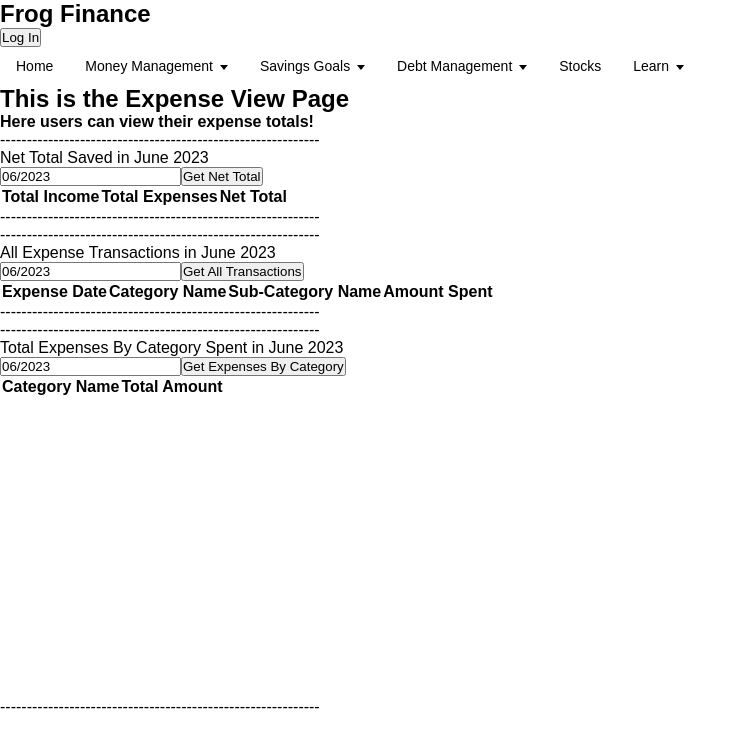
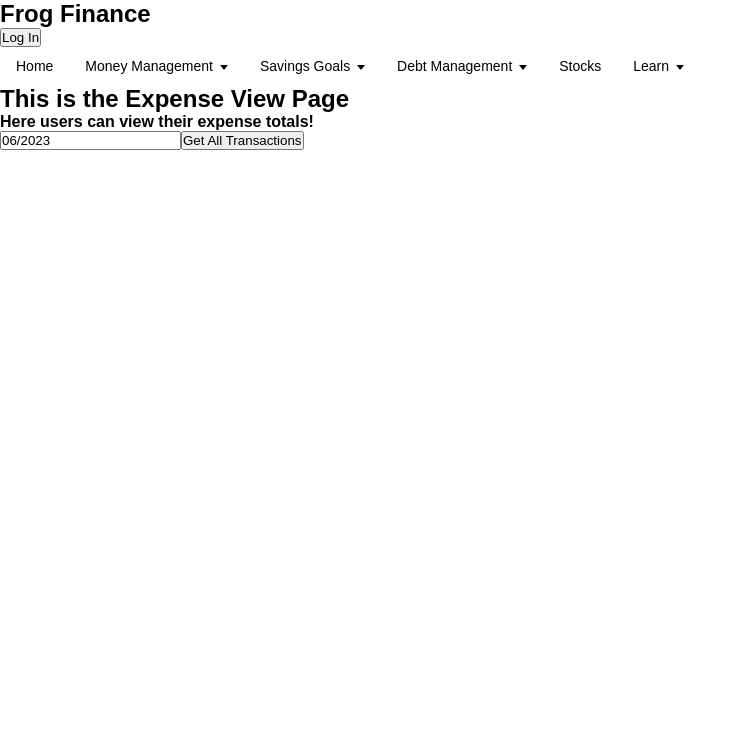
Before and after one commit to Shamayal/frog-finance, a React (Create React App) app in the folder frontend/client/: page /money/expenses/view in a window 1280 px wide. Shown: the top 748 px of the page, without its empty margins (0-746 px from the left). Built offline with nearby package versions, Linux system fonts and the light colour scheme.

Commit message:
modularized select date for view expenses

```diff
--- a/frontend/client/src/components/budget/ViewNetTotal.jsx
+++ b/frontend/client/src/components/budget/ViewNetTotal.jsx
@@ -1,38 +1,45 @@
 import React, { useState } from 'react';
 import { useExpensesHook } from '../../hooks/expenses';
-import DatePicker from 'react-datepicker';
+// import DatePicker from 'react-datepicker';
 import 'react-datepicker/dist/react-datepicker.css';
 
-const ViewNetTotal = () => {
-  const [startDate, setStartDate] = useState(new Date());
+const ViewNetTotal = (props) => {
+  // const [startDate, setStartDate] = useState(new Date());
 
-  function getMonth(startDate) {
-    const months = ['January', 'February', 'March', 'April', 'May', 'June', 'July', 'August', 'September', 'October', 'November', 'December'];
-    const monthIndex = startDate.getMonth();
-    return months[monthIndex];
-  }
+  // function getMonth(startDate) {
+  //   const months = ['January', 'February', 'March', 'April', 'May', 'June', 'July', 'August', 'September', 'October', 'November', 'December'];
+  //   const monthIndex = startDate.getMonth();
+  //   return months[monthIndex];
+  // }
 
-  const month = getMonth(startDate);
-  const year = startDate.getFullYear();
-  console.log(month, year)
+  // const month = getMonth(startDate);
+  // const year = startDate.getFullYear();
+  // console.log(month, year)
 
   // create a useHook for date that returns variables as seen in comment below
   // const {date, setDate, month, year} = useDateMonthYear()
 
-  const { viewNetTotal, netTotal } = useExpensesHook();
+  // const { viewNetTotal, netTotal } = useExpensesHook();
 
-  const handleClick = (event) => {
-    event.preventDefault()
-    viewNetTotal(startDate);
-  }
+  // console.log(props)
+  // viewNetTotal(startDate.startDate)
+
+  // if (startDate) {
+  //   viewNetTotal(startDate.startDate)
+  // }
+
+  // const handleClick = () => {
+  //   event.preventDefault()
+  //   viewNetTotal(startDate)
+  // }
   // variable to derive month and year, can display and pass to function on line 60 in expenses.js
 
   return (
     <div>
       <div>------------------------------------------------------------</div>
-      <p>Net Total Saved in {month} {year}</p>
+      <p>Net Total Saved in {props.month} {props.year}</p>
 
-      <DatePicker
+      {/* <DatePicker
         selected={startDate}
         onChange={(date) => setStartDate(date)}
         dateFormat="MM/yyyy"
@@ -40,7 +47,7 @@ const ViewNetTotal = () => {
         showFullMonthYearPicker
         showFourColumnMonthYearPicker
       />
-      <button type="submit" onClick={handleClick}> Get Net Total </button>
+      <button type="submit" onClick={handleClick}> Get Net Total </button> */}
 
       <table>
         <thead>
@@ -51,13 +58,12 @@ const ViewNetTotal = () => {
           </tr>
         </thead>
         <tbody>
-          {netTotal.map((total, index) => (
+          {props.netTotal.map((total, index) => (
             <tr key={`${total.user_id}_${index}`}>
 
               <td>${Number(total.total_income).toLocaleString()}</td>
               <td>-${Number(total.total_expenses).toLocaleString()}</td>
               <td>{total.net_total >= 0 ? `$${Number(total.net_total).toLocaleString()}` : `-$${Math.abs(Number(total.net_total)).toLocaleString()}`}</td>
-
             </tr>
           ))}
         </tbody>
--- a/frontend/client/src/components/budget/expenses/ViewExpensesByCategory.jsx
+++ b/frontend/client/src/components/budget/expenses/ViewExpensesByCategory.jsx
@@ -6,28 +6,29 @@ import { Chart as ChartJS, ArcElement, Tooltip, Legend } from 'chart.js';
 import { Pie } from 'react-chartjs-2';
 import "./ViewExpensesByCategory.css";
 
-const ViewExpensesByCategory = () => {
-  const [startDate, setStartDate] = useState(new Date());
+const ViewExpensesByCategory = (props) => {
+  console.log(props)
+  // const [startDate, setStartDate] = useState(new Date());
 
-  const months = ['January', 'February', 'March', 'April', 'May', 'June', 'July', 'August', 'September', 'October', 'November', 'December'];
+  // const months = ['January', 'February', 'March', 'April', 'May', 'June', 'July', 'August', 'September', 'October', 'November', 'December'];
 
-  function getMonth(startDate) {
-    const monthIndex = startDate.getMonth();
-    return months[monthIndex];
-  }
+  // function getMonth(startDate) {
+  //   const monthIndex = startDate.getMonth();
+  //   return months[monthIndex];
+  // }
 
-  const month = getMonth(startDate);
-  const year = startDate.getFullYear();
-  console.log(month, year)
+  // const month = getMonth(startDate);
+  // const year = startDate.getFullYear();
+  // console.log(month, year)
 
-  const { viewExpensesByCategory, expensesByCategory } = useExpensesHook();
+  // const { viewExpensesByCategory, expensesByCategory } = useExpensesHook();
 
-  const handleClick = (event) => {
-    event.preventDefault()
-    viewExpensesByCategory(startDate)
-  }
+  // const handleClick = (event) => {
+  //   event.preventDefault()
+  //   viewExpensesByCategory(startDate)
+  // }
 
-  const sortedExpensesByCategory = [...expensesByCategory].sort((a, b) => {
+  const sortedExpensesByCategory = [...(props.expensesByCategory)].sort((a, b) => {
     return b.total_amount - a.total_amount;
   });
 
@@ -71,9 +72,9 @@ const ViewExpensesByCategory = () => {
   return (
     <div>
       <div>------------------------------------------------------------</div>
-      <p>Total Expenses By Category Spent in {month} {year}</p>
+      <p>Total Expenses By Category Spent in {props.month} {props.year}</p>
 
-      <DatePicker
+      {/* <DatePicker
         selected={startDate}
         onChange={(date) => setStartDate(date)}
         dateFormat="MM/yyyy"
@@ -81,7 +82,7 @@ const ViewExpensesByCategory = () => {
         showFullMonthYearPicker
         showFourColumnMonthYearPicker
       />
-      <button type="submit" onClick={handleClick}> Get Expenses By Category </button>
+      <button type="submit" onClick={handleClick}> Get Expenses By Category </button> */}
 
       <table>
         <thead>
--- a/frontend/client/src/components/budget/expenses/ViewTransactionsByMonth.jsx
+++ b/frontend/client/src/components/budget/expenses/ViewTransactionsByMonth.jsx
@@ -3,38 +3,38 @@ import { useExpensesHook } from '../../../hooks/expenses';
 import DatePicker from 'react-datepicker';
 import 'react-datepicker/dist/react-datepicker.css';
 
-const ViewExpensesTransactions = () => {
-  const [startDate, setStartDate] = useState(new Date());
+const ViewExpensesTransactions = (props) => {
+  // const [startDate, setStartDate] = useState(new Date());
 
-  const months = ['January', 'February', 'March', 'April', 'May', 'June', 'July', 'August', 'September', 'October', 'November', 'December'];
+  // const months = ['January', 'February', 'March', 'April', 'May', 'June', 'July', 'August', 'September', 'October', 'November', 'December'];
 
-  function getMonth(startDate) {
+  // function getMonth(startDate) {
     // const months = ['January', 'February', 'March', 'April', 'May', 'June', 'July', 'August', 'September', 'October', 'November', 'December'];
-    const monthIndex = startDate.getMonth();
-    return months[monthIndex];
-  }
+  //   const monthIndex = startDate.getMonth();
+  //   return months[monthIndex];
+  // }
 
-  const month = getMonth(startDate);
-  const year = startDate.getFullYear();
-  console.log(month, year)
+  // const month = getMonth(startDate);
+  // const year = startDate.getFullYear();
+  // console.log(month, year)
 
-  const { viewExpensesTransactions, expensesTransactions } = useExpensesHook();
+  // const { viewExpensesTransactions, expensesTransactions } = useExpensesHook();
 
-  const handleClick = (event) => {
-    event.preventDefault()
-    viewExpensesTransactions(startDate);
-  }
+  // const handleClick = (event) => {
+  //   event.preventDefault()
+  //   viewExpensesTransactions(startDate);
+  // }
 
-  const sortedExpensesTransactions = [...expensesTransactions].sort((a, b) => {
+  const sortedExpensesTransactions = [...(props.expensesTransactions)].sort((a, b) => {
     return new Date(a.expense_date) - new Date(b.expense_date);
   });
 
   return (
     <div>
       <div>------------------------------------------------------------</div>
-      <p>All Expense Transactions in {month} {year}</p>
+      <p>All Expense Transactions in {props.month} {props.year}</p>
 
-      <DatePicker
+      {/* <DatePicker
         selected={startDate}
         onChange={(date) => setStartDate(date)}
         dateFormat="MM/yyyy"
@@ -42,7 +42,7 @@ const ViewExpensesTransactions = () => {
         showFullMonthYearPicker
         showFourColumnMonthYearPicker
       />
-      <button type="submit" onClick={handleClick}> Get All Transactions </button>
+      <button type="submit" onClick={handleClick}> Get All Transactions </button> */}
 
       <table>
         <thead>
@@ -56,7 +56,7 @@ const ViewExpensesTransactions = () => {
         <tbody>
           {sortedExpensesTransactions.map((transaction, index) => (
             <tr key={`${transaction.user_id}_${index}`}>
-              <td>{months[transaction.expense_date.slice(5,7).padStart(2, '0') - 1]} {transaction.expense_date.slice(8, 10)}, {transaction.expense_date.slice(0,4)}</td>
+              <td>{props.months[transaction.expense_date.slice(5,7).padStart(2, '0') - 1]} {transaction.expense_date.slice(8, 10)}, {transaction.expense_date.slice(0,4)}</td>
               <td>{transaction.category_name}</td>
               <td>{transaction.sub_category_name}</td>
               <td>${Number(transaction.amount).toLocaleString()}</td>
--- a/frontend/client/src/routes/Money/Expenses/ExpensesView.jsx
+++ b/frontend/client/src/routes/Money/Expenses/ExpensesView.jsx
@@ -1,15 +1,55 @@
 import ViewNetTotal from "../../../components/budget/ViewNetTotal"
 import ViewExpensesTransactions from "../../../components/budget/expenses/ViewTransactionsByMonth"
 import ViewExpensesByCategory from "../../../components/budget/expenses/ViewExpensesByCategory"
+import DatePicker from 'react-datepicker';
+import 'react-datepicker/dist/react-datepicker.css';
+import React, { useState } from 'react';
+
+import { useExpensesHook } from '../../../hooks/expenses';
 
 const ExpenseView = () => {
+  const [startDate, setStartDate] = useState(new Date());
+
+  const months = ['January', 'February', 'March', 'April', 'May', 'June', 'July', 'August', 'September', 'October', 'November', 'December'];
+
+  function getMonth(startDate) {
+    const monthIndex = startDate.getMonth();
+    return months[monthIndex];
+  }
+
+  const month = getMonth(startDate);
+  const year = startDate.getFullYear();
+
+  const { viewNetTotal, netTotal } = useExpensesHook();
+  const { viewExpensesByCategory, expensesByCategory } = useExpensesHook();
+  const { viewExpensesTransactions, expensesTransactions } = useExpensesHook();
+
+
+  const handleClick = (event) => {
+    event.preventDefault()
+    viewNetTotal(startDate)
+    viewExpensesByCategory(startDate)
+    viewExpensesTransactions(startDate)
+  }
+
   return (
     <div>
       <h2>This is the Expense View Page</h2>
       <h4>Here users can view their expense totals!</h4>
-      <ViewNetTotal />
-      <ViewExpensesTransactions />
-      <ViewExpensesByCategory />
+
+      <DatePicker
+        selected={startDate}
+        onChange={(date) => setStartDate(date)}
+        dateFormat="MM/yyyy"
+        showMonthYearPicker
+        showFullMonthYearPicker
+        showFourColumnMonthYearPicker
+      />
+      <button type="submit" onClick={handleClick}> Get All Transactions </button>
+
+      {netTotal.length > 0 && <ViewNetTotal month={month} year={year} netTotal={netTotal} />}
+      {expensesByCategory.length > 0 && <ViewExpensesByCategory month={month} year={year} expensesByCategory={expensesByCategory} />}
+      {expensesTransactions.length > 0 && <ViewExpensesTransactions month={month} year={year} months={months} expensesTransactions={expensesTransactions} />}
     </div>
   );
 };
```
Also changed, not shown: frontend/client/src/hooks/expenses.js (+4 -4 lines).
